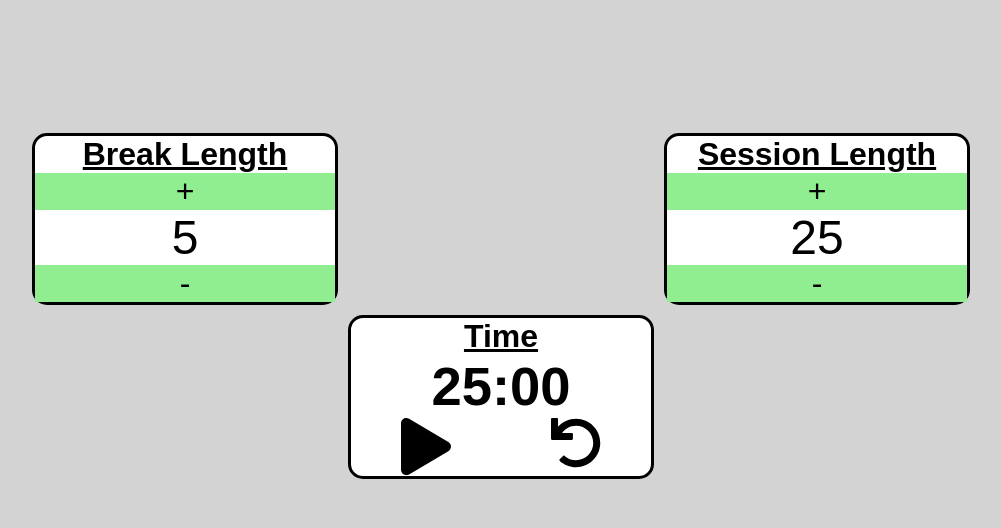
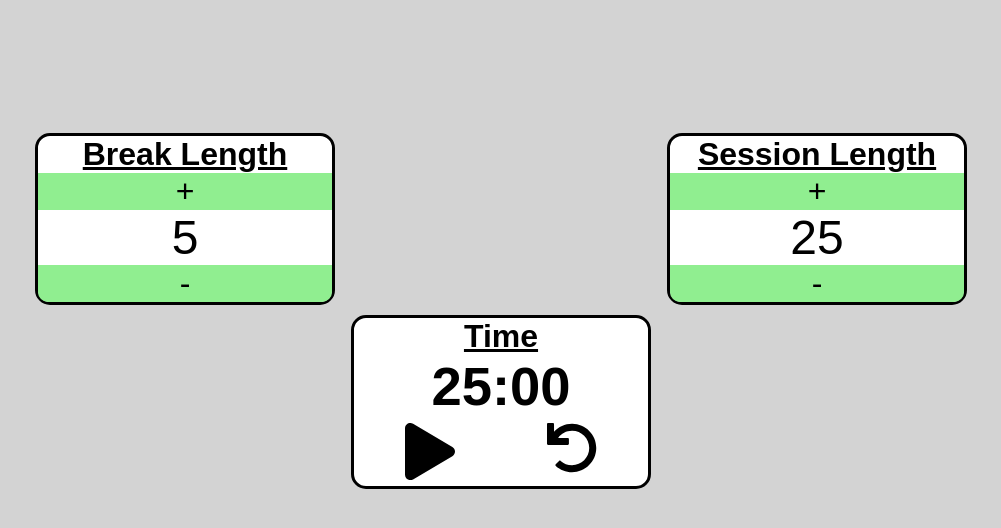
Before and after one commit to rynpal/pomodoro-timer, a plain HTML site: page index.html in a window 1280 px wide. Shown: the whole page, without its empty margins (139-1140 px from the left). Drawn offline with nearby package versions, Linux system fonts and the light colour scheme.

Commit message:
add rules for decrement border add margin for play/pause button remove double click selection from change buttons

```diff
--- a/style.css
+++ b/style.css
@@ -1,3 +1,7 @@
+* {
+  box-sizing: border-box;
+}
+
 body {
   margin-top: 10%;
   font-family: sans-serif;
@@ -27,11 +31,16 @@ body {
 
 .length-change {
   background-color: lightgreen;
+  user-select: none;
 }
 
 .length-change:hover {
   cursor: pointer;
   background-color: lightblue;
+}
+
+#session-decrement, #break-decrement {
+  border-radius: 0 0 10px 10px;
 }
 
 .numdisplay {
@@ -47,6 +56,7 @@ body {
   display: flex;
   flex-direction: row;
   justify-content: space-around;
+  margin: 5px;
 }
 .timer-btn:hover {
   cursor: pointer;
```
